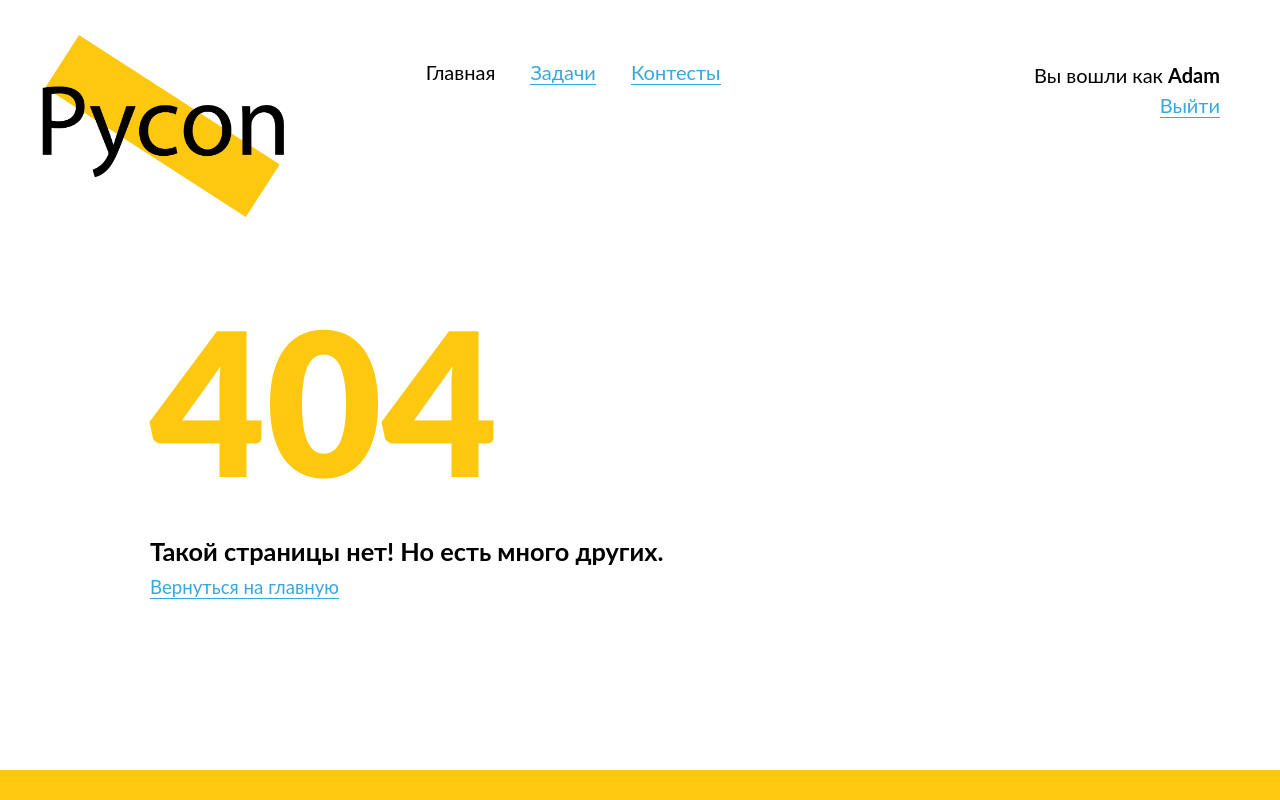
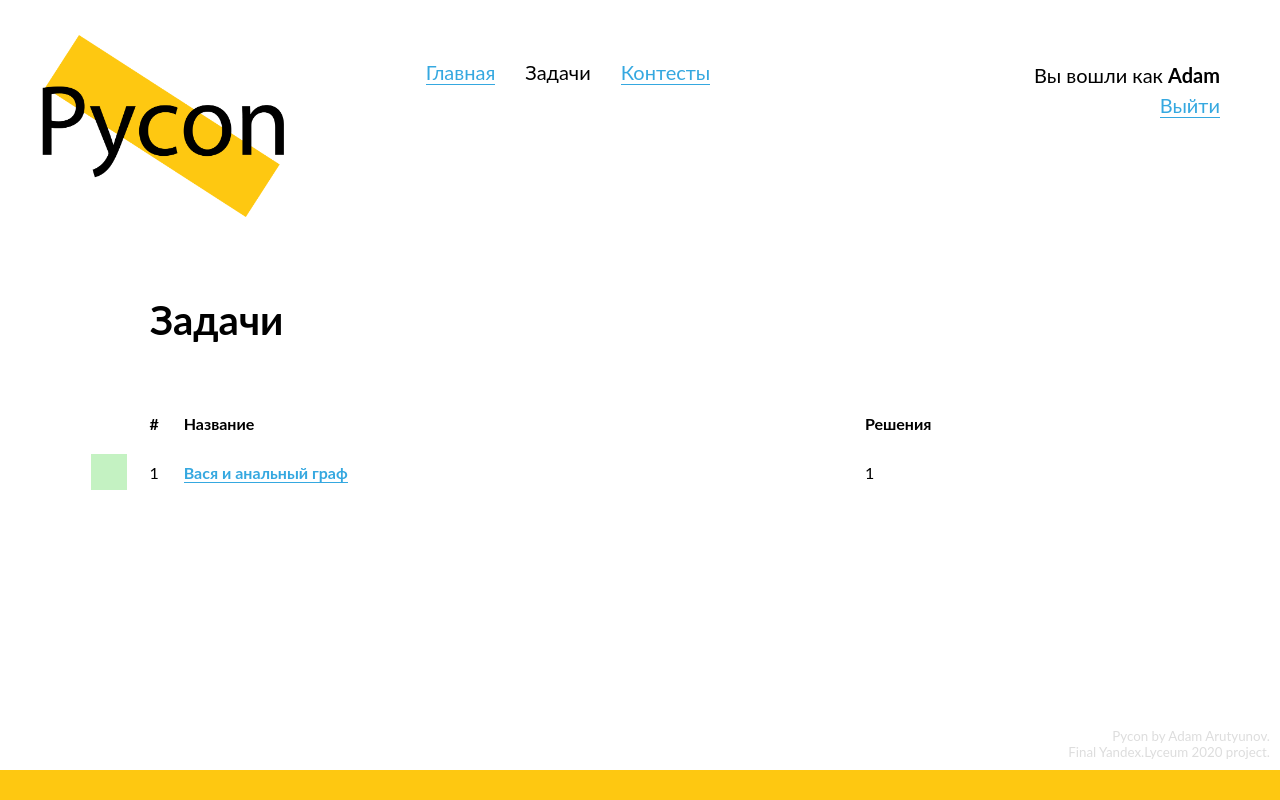
Before and after one commit to AdamArutyunov/Pycon, a Flask app: page /problems in a window 1280 px wide. Run offline with Flask 2, Linux system fonts and the light colour scheme; a user stored in the database is signed in; some web fonts are replaced.

Commit message:
Improved testing system. Refactored hard code. New MTM links. Submissions by problem. Minor changes in login and register redirects.

```diff
--- a/Pycon.py
+++ b/Pycon.py
@@ -1,5 +1,5 @@
 import sys
-from flask import Flask, render_template, abort, redirect
+from flask import Flask, render_template, abort, redirect, request
 from flask_login import LoginManager, login_user, logout_user, login_required, current_user
 from multiprocessing import Process
 from data import db_session
@@ -21,10 +21,17 @@ app.config['DATABASE_URI'] = DATABASE_URI
 
 login_manager = LoginManager()
 login_manager.init_app(app)
+login_manager.login_view = 'login'
 
 
 PyconSolutionChecker = SolutionChecker()
 PyconSolutionCheckerProcess = Process(target=PyconSolutionChecker.parse)
+
+
+@login_manager.user_loader
+def load_user(user_id):
+    session = db_session.create_session()
+    return session.query(User).get(user_id)
 
 
 @app.route('/')
@@ -37,7 +44,15 @@ def not_found(error):
     return render_template('404.html', title="404")
 
 
-@app.route('/problems/<problem_id>', methods=["GET", "POST"])
+@app.route('/problems')
+def problems():
+    session = db_session.create_session()
+    problems = session.query(Problem).order_by(Problem.id.desc()).all()
+    return render_template('problems.html', title="Задачи",
+                           problems=problems)
+
+
+@app.route('/problems/<int:problem_id>', methods=["GET", "POST"])
 def problem(problem_id):
     session = db_session.create_session()
     problem = session.query(Problem).get(problem_id)
@@ -71,11 +86,22 @@ def create_problem():
 
 
 @app.route('/submissions')
+@login_required
 def submissions():
     session = db_session.create_session()
     submissions = session.query(Submission).filter(Submission.submitter == current_user)\
                   .order_by(Submission.id.desc()).all()
     return render_template('submissions.html', title="Посылки",
+                           submissions=submissions)
+
+
+@app.route('/problems/<int:problem_id>/submissions')
+def problem_submissions(problem_id):
+    session = db_session.create_session()
+    submissions = session.query(Submission).join(Problem).filter((Submission.submitter == current_user) &
+                                                                 (Problem.id == problem_id))\
+                  .order_by(Submission.id.desc()).all()
+    return render_template('submissions.html', title=f"Посылки задачи №{problem_id}",
                            submissions=submissions)
 
 
@@ -99,14 +125,11 @@ def register():
 
         session.add(user)
         session.commit()
+
+        login_user(user)
+
         return redirect('/login')
     return render_template('register.html', title='Регистрация', form=form)
-
-
-@login_manager.user_loader
-def load_user(user_id):
-    session = db_session.create_session()
-    return session.query(User).get(user_id)
 
 
 @app.route('/login', methods=['GET', 'POST'])
@@ -118,7 +141,7 @@ def login():
                                           (User.login == form.login_or_email.data)).first()
         if user and user.check_password(form.password.data):
             login_user(user, remember=form.remember_me.data)
-            return redirect("/")
+            return redirect(request.args.get('next') or '/')
         return render_template('login.html',
                                message="Неправильный логин или пароль.",
                                form=form)
@@ -128,8 +151,9 @@ def login():
 @app.route('/logout')
 @login_required
 def logout():
+    current_user
     logout_user()
-    return redirect("/")
+    return redirect(request.args.get('next') or '/')
 
 
 if __name__ == '__main__':
--- a/SQLAlchemyShell.py
+++ b/SQLAlchemyShell.py
@@ -8,6 +8,7 @@ from Constants import *
 
 db_session.global_init(DATABASE_URI)
 session = db_session.create_session()
-submissions = session.query(Submission)
-submissions.delete()
+
+u = session.query(User).get(1)
+
 session.commit()
--- a/data/db_session.py
+++ b/data/db_session.py
@@ -5,11 +5,11 @@ import sqlalchemy.ext.declarative as dec
 
 SqlAlchemyBase = dec.declarative_base()
 __factory = None
-pycon_scoped_session = None
+__scoped_session = None
 
 def global_init(db_file):
     global __factory
-    global pycon_scoped_session
+    global __scoped_session
 
     if __factory:
         return
@@ -21,8 +21,9 @@ def global_init(db_file):
     print(f"Connecting to database on {conn_str}.")
 
     engine = sa.create_engine(conn_str, echo=False)
+
     __factory = orm.sessionmaker(bind=engine)
-    pycon_scoped_session = scoped_session(__factory)
+    __scoped_session = scoped_session(__factory)
 
     from . import __all_models
 
@@ -30,10 +31,5 @@ def global_init(db_file):
 
 
 def create_session() -> Session:
-    global __factory
-    return __factory()
-
-
-def create_scoped_session():
-    global pycon_scoped_session
-    return pycon_scoped_session
+    global __scoped_session
+    return __scoped_session
--- a/static/css/style.css
+++ b/static/css/style.css
@@ -161,15 +161,22 @@ label {
   font-size: 12pt;
 }
 
-td {
-  padding: 5px 5px 15px 5px;
+td, th {
+  position: relative;
   vertical-align: top;
   border: none;
 }
 
+th {
+  padding-bottom: 10px;
+  text-align: left;
+  font-weight: bold;
+}
+
 table {
   border: none;
-  border-collapse: collapse;
+  border-spacing: 2vw 20px;
+  margin-left: -2vw;
   width: 100%;
   font-size: 12pt;
 }
@@ -260,6 +267,7 @@ table a {
   border: 1.5px solid var(--light-grey);
   font-size: 13pt;
   padding: 10px;
+  margin-top: 7px;
 }
 
 .register-block {
@@ -307,24 +315,29 @@ table a {
 }
 
 .id-td {
-  max-width: 5%;
+  width: 1px;
+  overflow: visible;
 }
 
 .timestamp-td {
-  max-width: 10%;
+  width: 10%;
 }
 
 .time-td {
-  max-width: 10%;
+  width: 10%;
 }
 
 .memory-td {
-  max-width: 10%;
+ width: 10%;
 }
 
 .verdict-td {
-  float: right;
-  padding-right: 60px;
+  text-align: right;
+  width: 20%;
+}
+
+.solutions-td {
+  width: 1px;
 }
 
 .verdict-neutral {
@@ -337,6 +350,23 @@ table a {
 
 .verdict-good {
   color: #40AA3B;
+}
+
+.problem-status {
+  position: absolute;
+  z-index: -1;
+  width: 36px;
+  height: 36px;
+  left: -58px;
+  top: -9px;
+}
+
+.solved-problem-div {
+  background-color: #C4F2C2;
+}
+
+.unsolved-problem-div {
+  background-color: #F7A5A1;
 }
 
 #limits {
@@ -357,6 +387,13 @@ table a {
 #footer-div {
   height: 30px;
   background-color: var(--primary-color);
+}
+
+#credits {
+  font-size: 10pt;
+  color: #DDD;
+  margin: 10px;
+  text-align: right;
 }
 
 #logo {
--- a/templates/base.html
+++ b/templates/base.html
@@ -16,24 +16,38 @@
         <div id="logo">
           <img src="/static/img/logo.png">
         </div>
-        <div id="header-links">
       </a>
-        <div class="link-wrapper">
-          Главная
-        </div>
-        <div class="link-wrapper">
-          <a href="/problems">Задачи</a>
-        </div>
-        <div class="link-wrapper">
-          <a href="/contests">Контесты</a>
-        </div>
+      <div id="header-links">
+        <script>
+          let path = document.location.pathname;
+          let dct = {
+            '/': "Главная",
+            '/problems': "Задачи",
+            '/contests': "Контесты"
+          }
+
+          for (var key in dct) {
+            let value = dct[key];
+            document.write("<div class='link-wrapper'>")
+            if (path == key) {
+              document.write(value + "<br>");
+            } else {
+              document.write(`<a href='${key}'>${value}</a><br>`);
+            }
+            document.write("</div>")
+          }
+        </script>
       </div>
       <div id="login-block">
         {% if current_user.is_authenticated %}
           Вы вошли как <b>{{ current_user.login }}</b><br>
-          <a href="/logout">Выйти</a>
+          <script>
+            document.write(`<a href="/logout?next=${path}">Выйти</a><br>`)
+          </script>
         {% else %}
-          <a href="/login">Войти</a><br>
+          <script>
+            document.write(`<a href="/login?next=${path}">Войти</a><br>`)
+          </script>
           <a href="/register">Зарегистрироваться</a>
         {% endif %}
       </div>
@@ -42,6 +56,10 @@
       {% block content %}{% endblock %}
   </main>
   <footer>
+    <div id="credits">
+      Pycon by Adam Arutyunov.<br>
+      Final Yandex.Lyceum 2020 project.<br>
+    </div>
     <div id="footer-div"></div>
   </footer>
 </body>
--- a/templates/problem.html
+++ b/templates/problem.html
@@ -93,6 +93,10 @@
     {% else %}
         Чтобы сдать задачу, вам необходимо <a href="/login">войти в систему</a> или <a href="/register">зарегистрироваться</a>.
     {% endif %}
+
+    <div class="normal-block">
+      <a href="/problems/{{problem.id}}/submissions">Мои посылки</a>
+    </div>
   </div>
 
   <script type="text/javascript">
--- /dev/null
+++ b/templates/problems.html
@@ -0,0 +1,51 @@
+{% extends "base.html" %}
+
+{% block content %}
+  <div class="content-header">
+    <h2>
+      Задачи
+    </h2>
+  </div>
+  <div class="content-block">
+    {% if problems %}
+      <table class="submissions-table">
+        <tr>
+          <th class="id-td">
+            <span>
+              #
+            </span>
+          </th>
+          <th class="problemname-td">
+            <span>
+              Название
+            </span>
+          </th>
+          <th class="solutions-td">
+            <span>
+              Решения
+            </span>
+          </th>
+        </tr>
+        {% for problem in problems %}
+          <tr>
+              <td class="id-td">
+              {% if problem in current_user.solved_problems %}
+                <div class="problem-status solved-problem-div">
+              {% elif problem in current_user.unsolved_problems %}
+                <div class="problem-status unsolved-problem-div">
+              {% endif %}
+              </div>
+              {{ problem.id }}
+            </td>
+            <td class="problemname-td">
+              <a href="/problems/{{ problem.id }}">{{ problem.name }}</a>
+            </td>
+            <td class="solutions-td">
+              {{ problem.users_solved|length }}
+            </td>
+          </tr>
+        {% endfor %}
+      </table>
+    {% endif %}
+  </div>
+{% endblock %}
```
Also changed, not shown: SolutionChecker.py (+35 -18 lines), data/models/contest.py (+7 -1 lines), data/models/problem.py (+0 -7 lines), data/models/user.py (+17 -0 lines), templates/submissions.html (+32 -0 lines), data/database/main.db.
